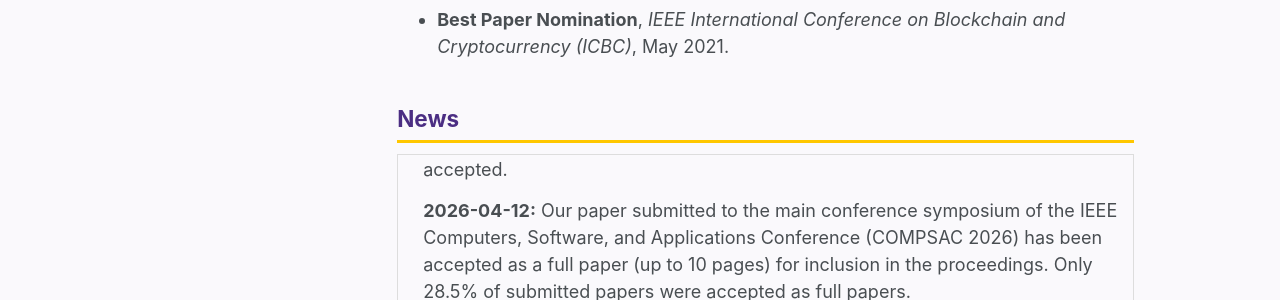
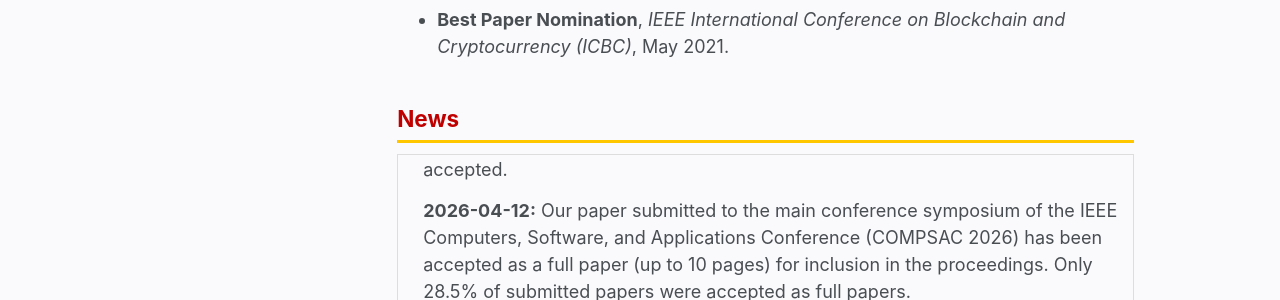
Before and after one commit to fanwj2010/fanwj2010.github.io, a Jekyll site: the page built from _pages/about.md, in a window 1280 px wide and 1306 px high. Shown: the part 702-1002 px from the top of the window. Built offline with Jekyll 4.4.1, drawn with Linux system fonts in a browser that asks for light colours; a script bundle is joined from its source files by our own code; a style sheet for code colours, icons or effects is not loaded.

Commit message:
Update main.scss

```diff
--- a/assets/css/main.scss
+++ b/assets/css/main.scss
@@ -284,7 +284,7 @@
 
 /* News section title */
 .news-title {
-  color: #4b2e83 !important;
+  color:  #c00000 !important;
   border-bottom: 3px solid #ffc700 !important;
   padding-bottom: 8px;
   font-weight: 700;
```
